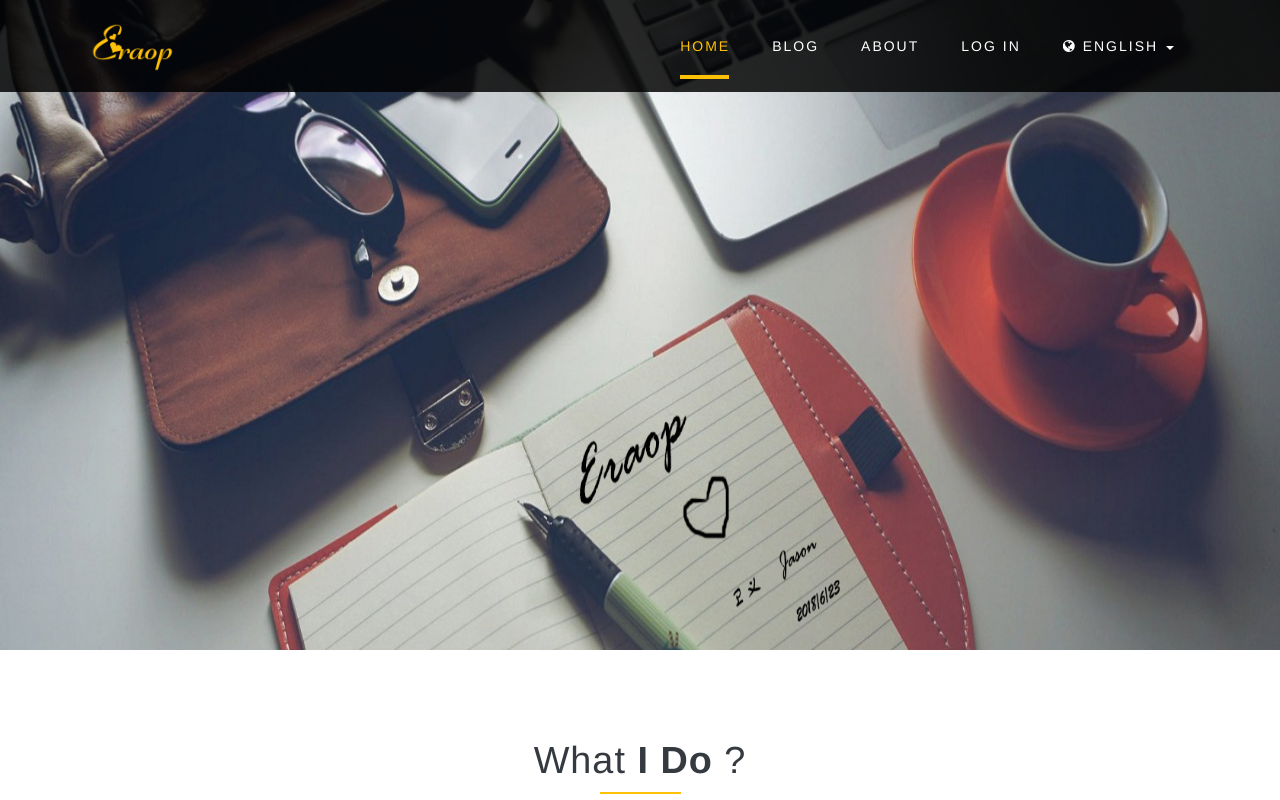
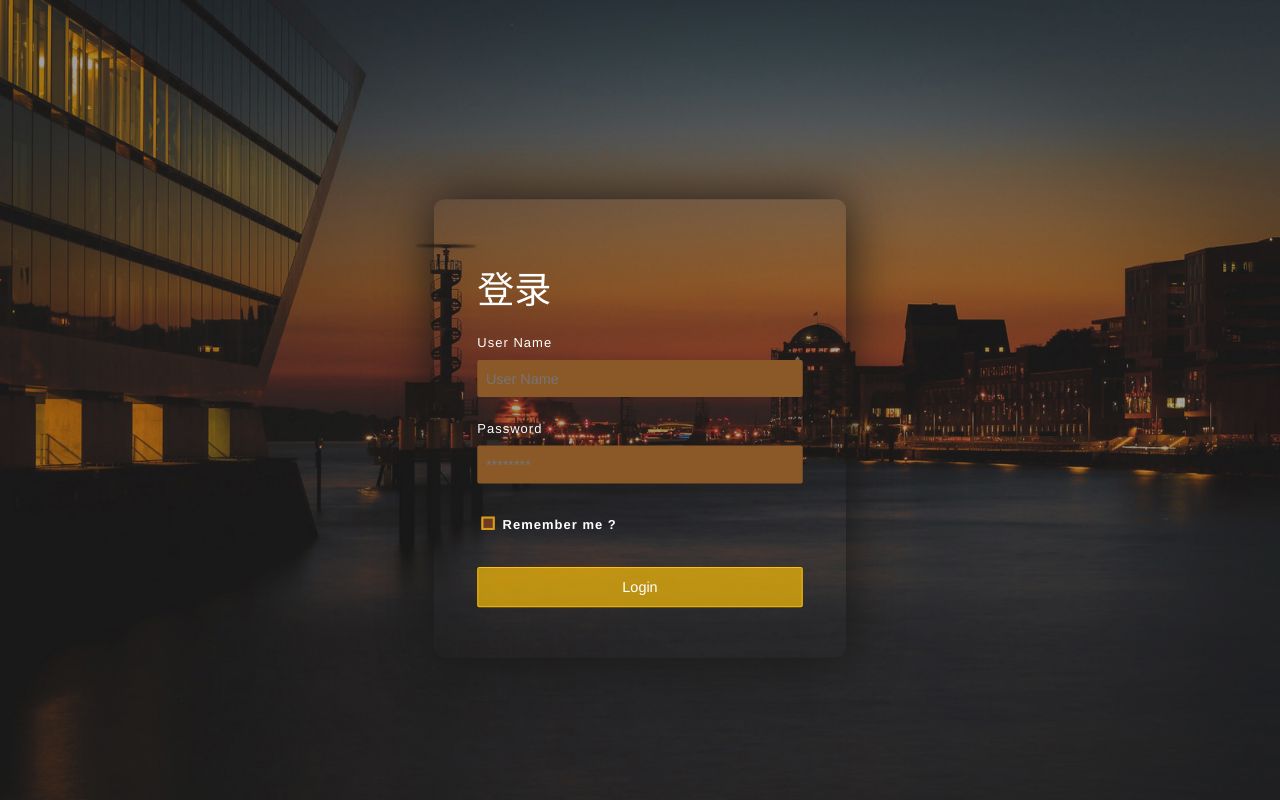
Before and after one commit to Eraop/cw-vue, a Vue app: page /login in a window 1280 px wide. Shown: the top 800 px of the page. Built offline with nearby package versions, Linux system fonts and the light colour scheme.

Commit message:
vue-router路由调整为history模式

```diff
--- a/src/router/index.js
+++ b/src/router/index.js
@@ -44,7 +44,7 @@ const AdminChannel = () =>
 
 Vue.use(Router);
 const router = new Router({
-  // mode: "history",
+  mode: "history",
   linkActiveClass: "active",
   routes: [
     {
--- a/src/views/Login.vue
+++ b/src/views/Login.vue
@@ -86,8 +86,8 @@ export default {
 
 <style lang="scss">
 input:-webkit-autofill {
-  box-shadow: 0 0 0px 1000px #443300 inset;
-  -webkit-box-shadow: 0 0 0px 1000px #443300 inset;
+  box-shadow: 0 0 0px 1000px #8b5828 inset;
+  -webkit-box-shadow: 0 0 0px 1000px #8b5828 inset;
   -webkit-text-fill-color: #f2f2f2;
 }
 .main-login {
@@ -115,11 +115,11 @@ input:-webkit-autofill {
       visibility: visible;
 
       .block {
-        -webkit-box-shadow: 0px 0px 50px #333;
-        -moz-box-shadow: 0px 0px 50px #333;
-        -o-box-shadow: 0px 0px 50px #333;
-        -ms-box-shadow: 0px 0px 50px #333;
-        box-shadow: 0px 0px 50px #333;
+        -webkit-box-shadow: 0px 0px 50px #1a1918;
+        -moz-box-shadow: 0px 0px 50px #1a1918;
+        -o-box-shadow: 0px 0px 50px #1a1918;
+        -ms-box-shadow: 0px 0px 50px #1a1918;
+        box-shadow: 0px 0px 50px #1a1918;
         width: 400px;
         padding: 3.5em 3em;
         margin: 4em auto;
@@ -163,7 +163,7 @@ input:-webkit-autofill {
             border: none;
             -webkit-appearance: none;
             display: block;
-            background: #443300;
+            background: #8b5828;
             -webkit-border-radius: 2px;
             -moz-border-radius: 2px;
             -o-border-radius: 2px;
```
